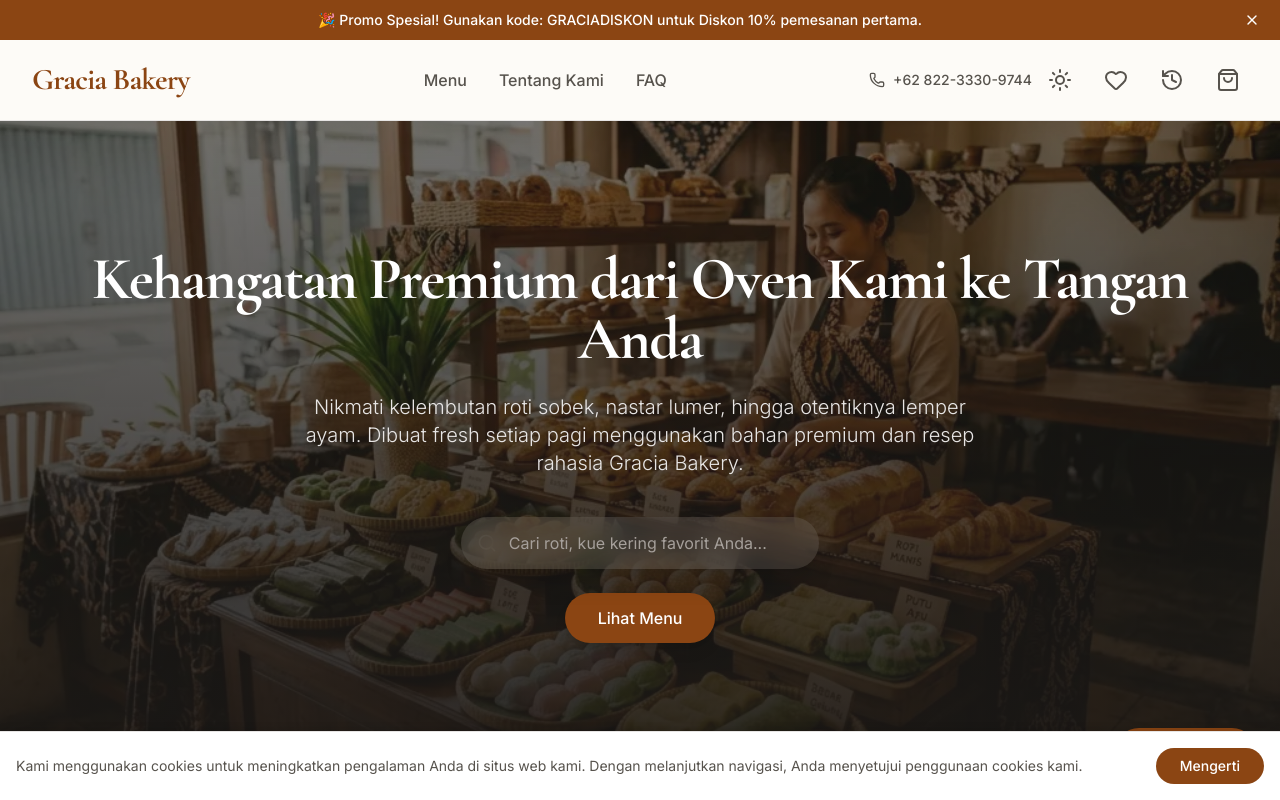
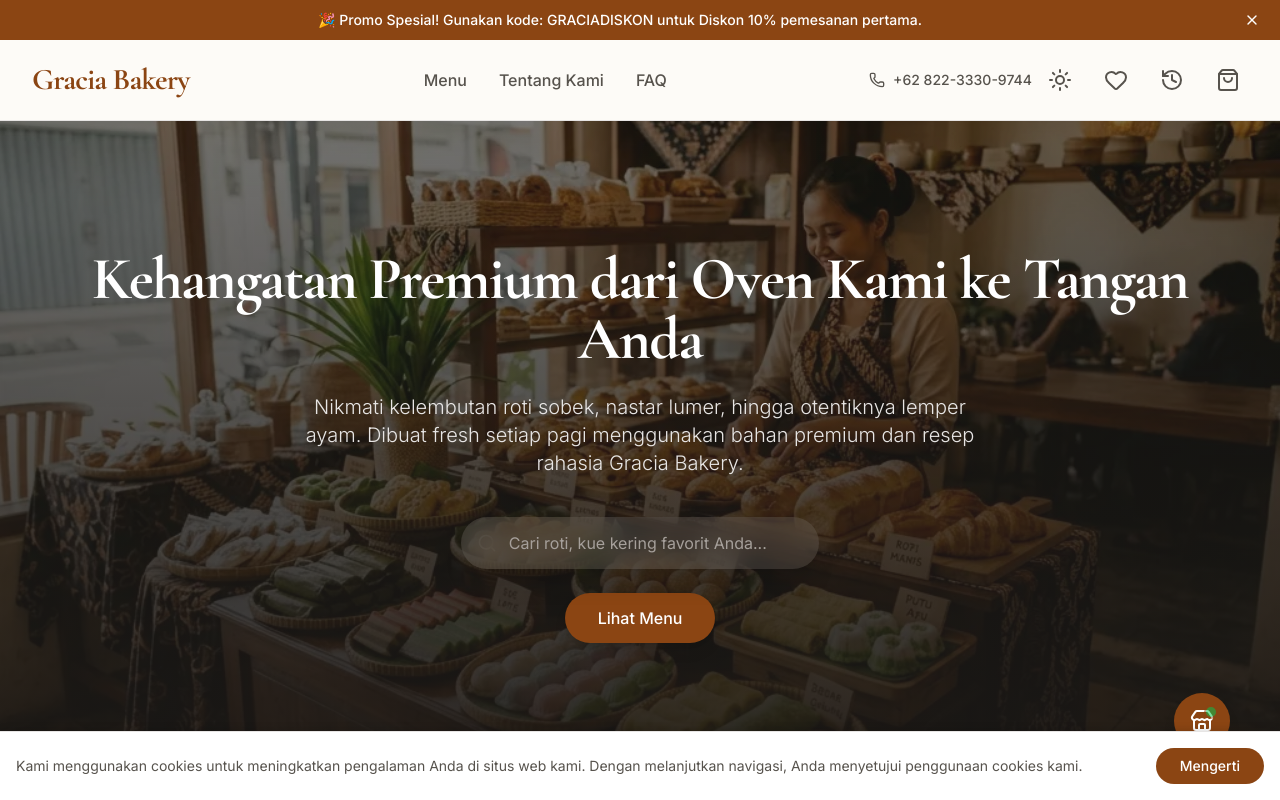
Before and after one commit to martabakgresik/gracia-bakery-katalog, a React (Vite) app: page / in a window 1280 px wide. Shown: the top 800 px of the page. Built offline with nearby package versions, Linux system fonts and the light colour scheme.

Commit message:
Update AI chat button to circular and add waving emoji label

```diff
--- a/src/components/AIChat.tsx
+++ b/src/components/AIChat.tsx
@@ -142,17 +142,19 @@ export function AIChat() {
   return (
     <>
       {/* Floating Button */}
+      <div className={`fixed bottom-6 right-6 z-40 ${isOpen ? 'hidden' : 'flex'} flex-col items-center gap-1.5`}>
         <button
           onClick={() => setIsOpen(true)}
-        className={`fixed bottom-6 right-6 z-40 px-4 py-3 bg-primary text-white rounded-full shadow-lg hover:bg-primary-light transition-all hover:scale-105 active:scale-95 ${isOpen ? 'hidden' : 'flex'} items-center gap-2 group`}
+          className="flex items-center justify-center w-14 h-14 bg-primary text-white rounded-full shadow-lg hover:bg-primary-light transition-all hover:scale-105 active:scale-95 group"
           aria-label="Tanya Kami"
         >
           <div className="relative">
             <Store className="w-6 h-6" />
-          <span className="absolute -top-1 -right-1 w-3 h-3 bg-green-500 border-2 border-primary rounded-full animate-pulse"></span>
+            <span className="absolute -top-1 -right-1 w-3.5 h-3.5 bg-green-500 border-2 border-primary rounded-full animate-pulse"></span>
           </div>
-        <span className="font-medium text-sm whitespace-nowrap">Tanya Kami</span>
         </button>
+        <span className="font-bold text-[10px] uppercase tracking-widest text-stone-600 dark:text-stone-400 bg-white/90 dark:bg-stone-800/90 px-2 py-0.5 rounded-full backdrop-blur-sm shadow-sm border border-stone-200 dark:border-stone-700">👋 Tanya Kami</span>
+      </div>
 
       {/* Chat Window */}
       <AnimatePresence>
```
Lines whose indentation alone changed are shown as unchanged.
